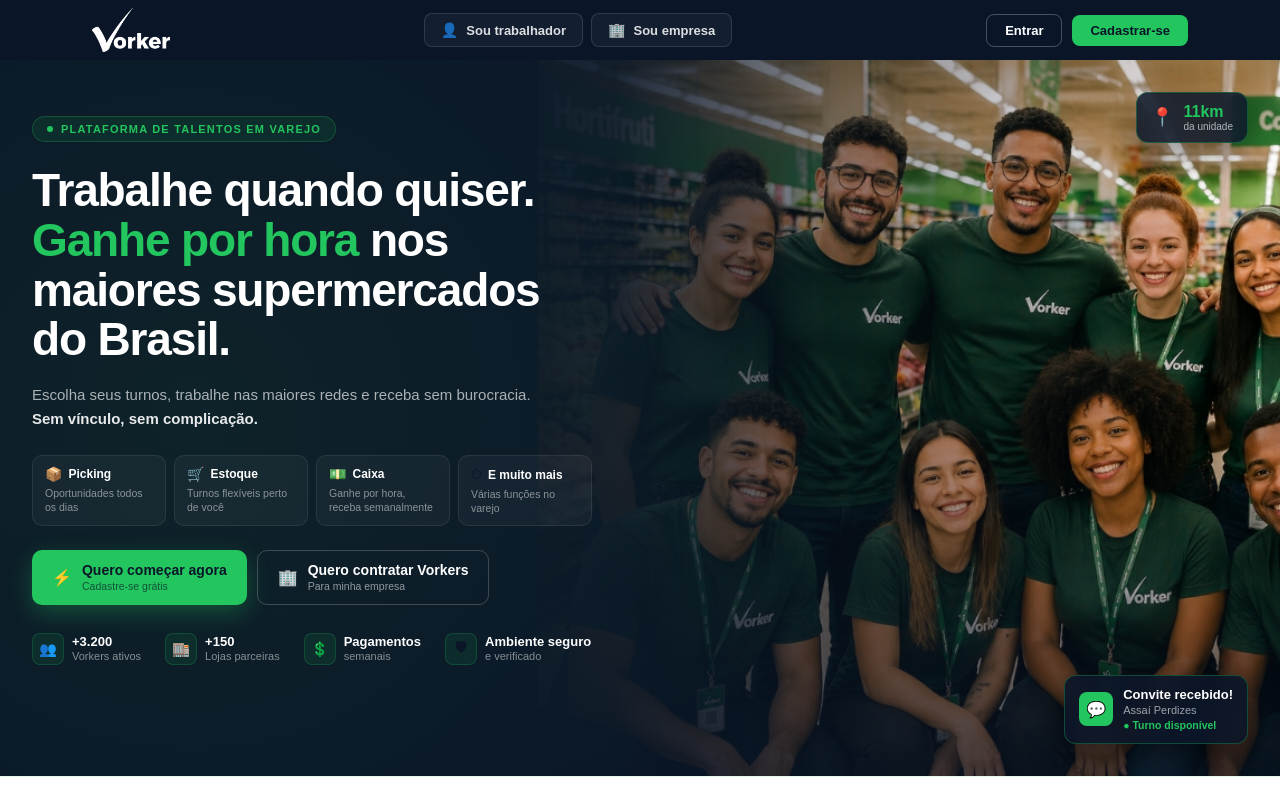
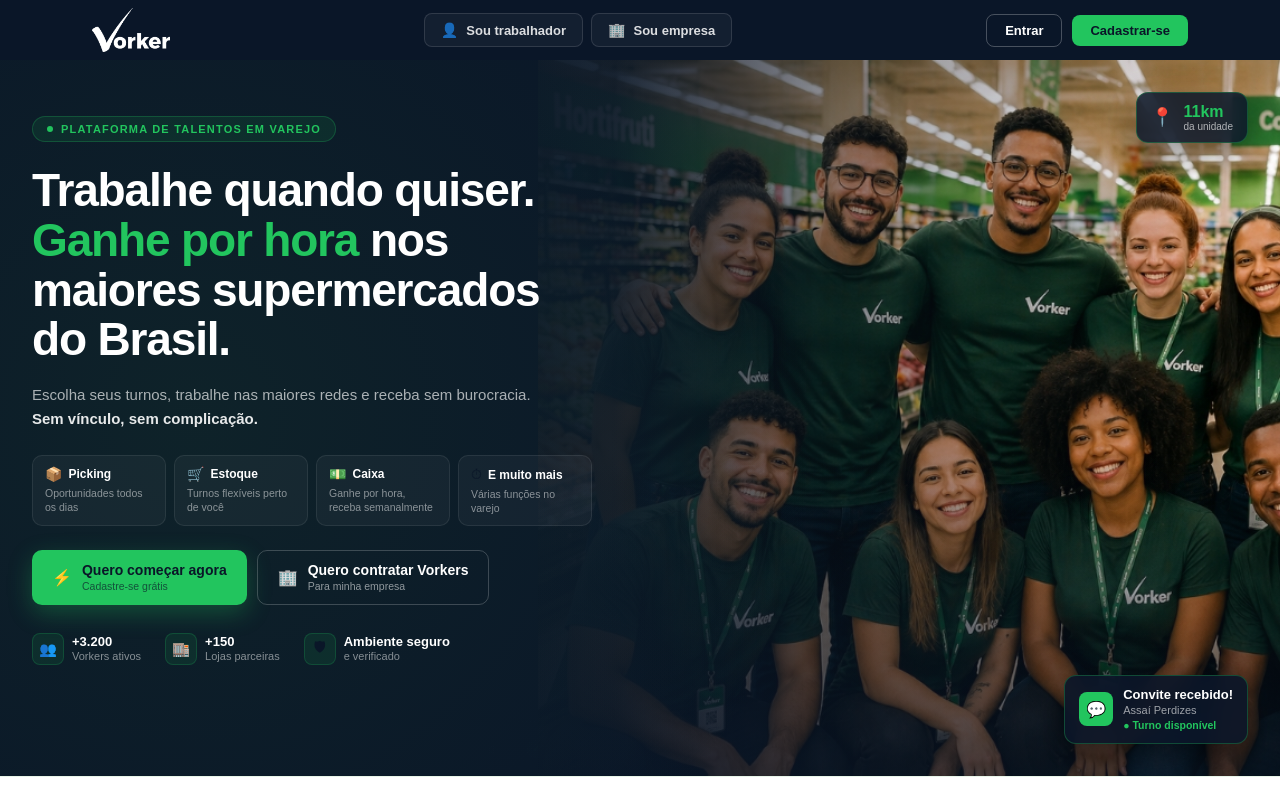
Before and after one commit to ricardofiorini-ship-it/giobbis, a React (Vite) app: page / in a window 1280 px wide. Shown: the top 797 px of the page. Built offline with nearby package versions, Linux system fonts and the light colour scheme; a web font is replaced by a local one.

Commit message:
remove stat Pagamentos semanais do hero
Co-Authored-By: Claude Opus 4.7 (1M context) <noreply@anthropic.com>

```diff
--- a/src/App.jsx
+++ b/src/App.jsx
@@ -544,7 +544,6 @@ function Landing({ onNav }) {
               {[
                 {icon:"👥",v:"+3.200",l:"Vorkers ativos"},
                 {icon:"🏬",v:"+150",l:"Lojas parceiras"},
-                {icon:"💲",v:"Pagamentos",l:"semanais"},
                 {icon:"🛡",v:"Ambiente seguro",l:"e verificado"},
               ].map(s=>(
                 <div key={s.l} style={{display:"flex",alignItems:"center",gap:8}}>
```
